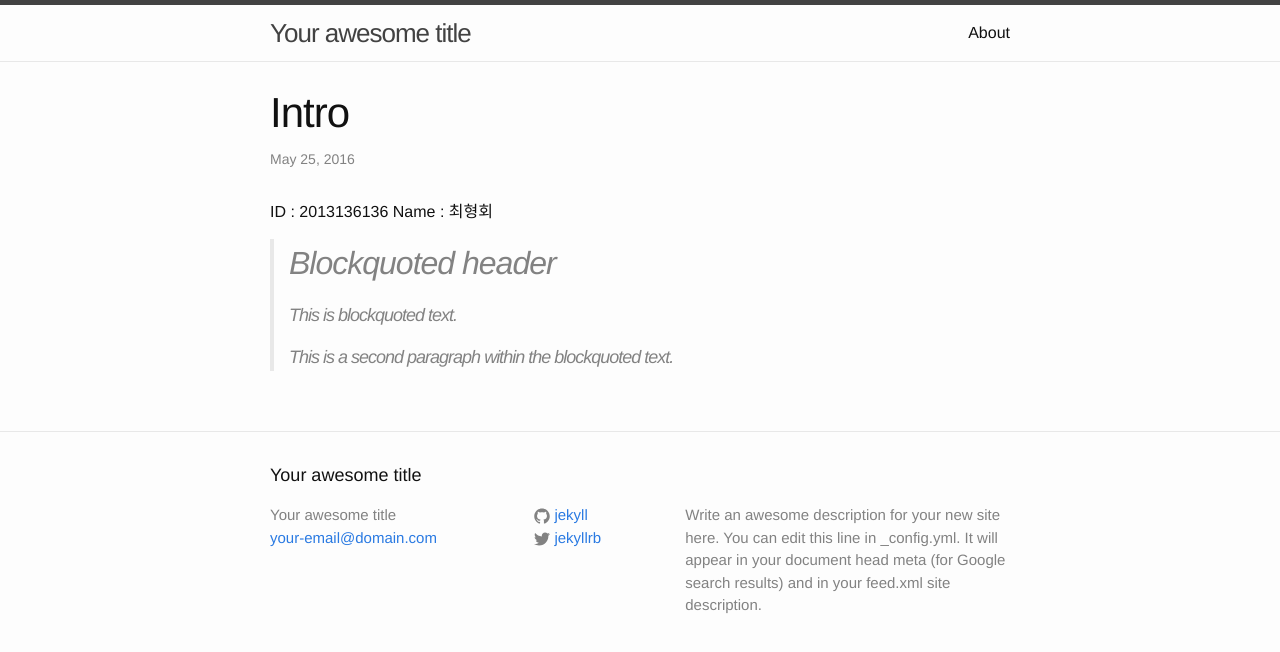
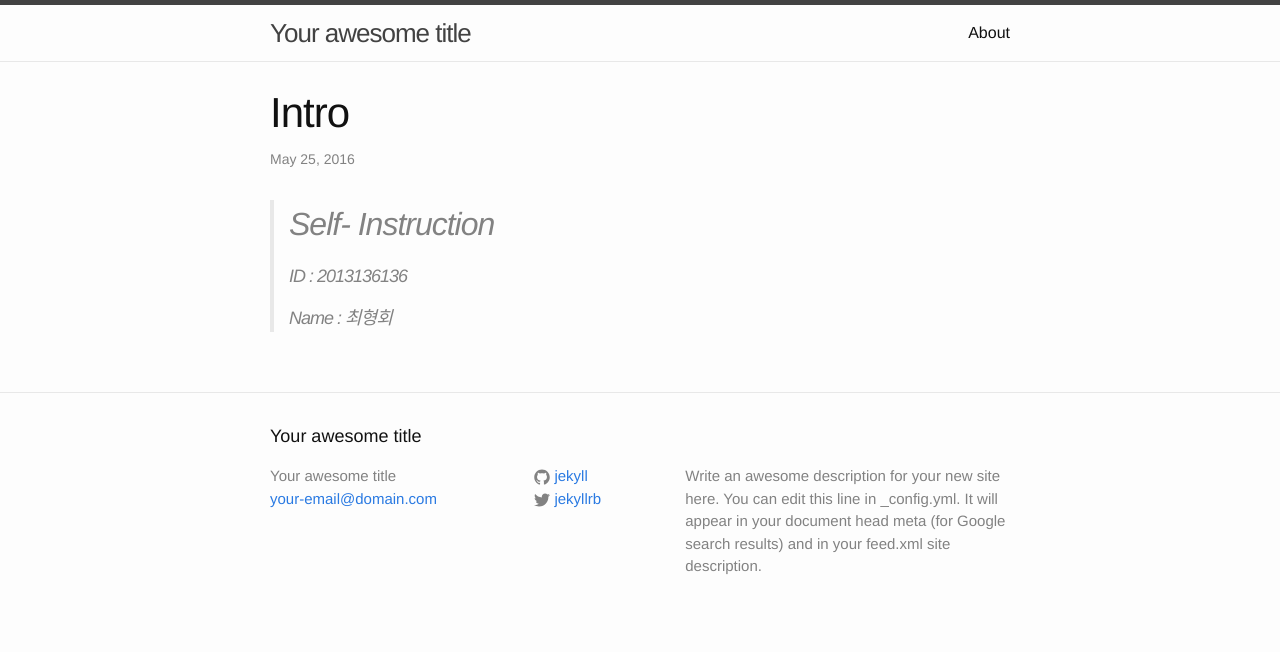
Before and after one commit to chyeonghoi/chyeonghoi.github.io, a Jekyll site: the page built from _posts/2016-05-25-Intro.markdown, in a window 1280 px wide. Shown: the top 652 px of the page. Built offline with Jekyll 4.4.1, drawn with Linux system fonts in a browser that asks for light colours.

Commit message:
Update 2016-05-25-Intro.markdown

```diff
--- a/_posts/2016-05-25-Intro.markdown
+++ b/_posts/2016-05-25-Intro.markdown
@@ -4,15 +4,14 @@ title:  "Intro"
 date:   2016-05-25 11:55:30 +0900
 categories: jekyll update
 ---
-ID : 2013136136
-Name : 최형회
+
 
 <blockquote>
-    <h2>Blockquoted header</h2>
+    <h2>Self- Instruction</h2>
 
-    <p>This is blockquoted text.</p>
+    <p>ID : 2013136136</p>
 
-    <p>This is a second paragraph within the blockquoted text.</p>
+    <p>Name : 최형회</p>
 
 </blockquote>
 
```
